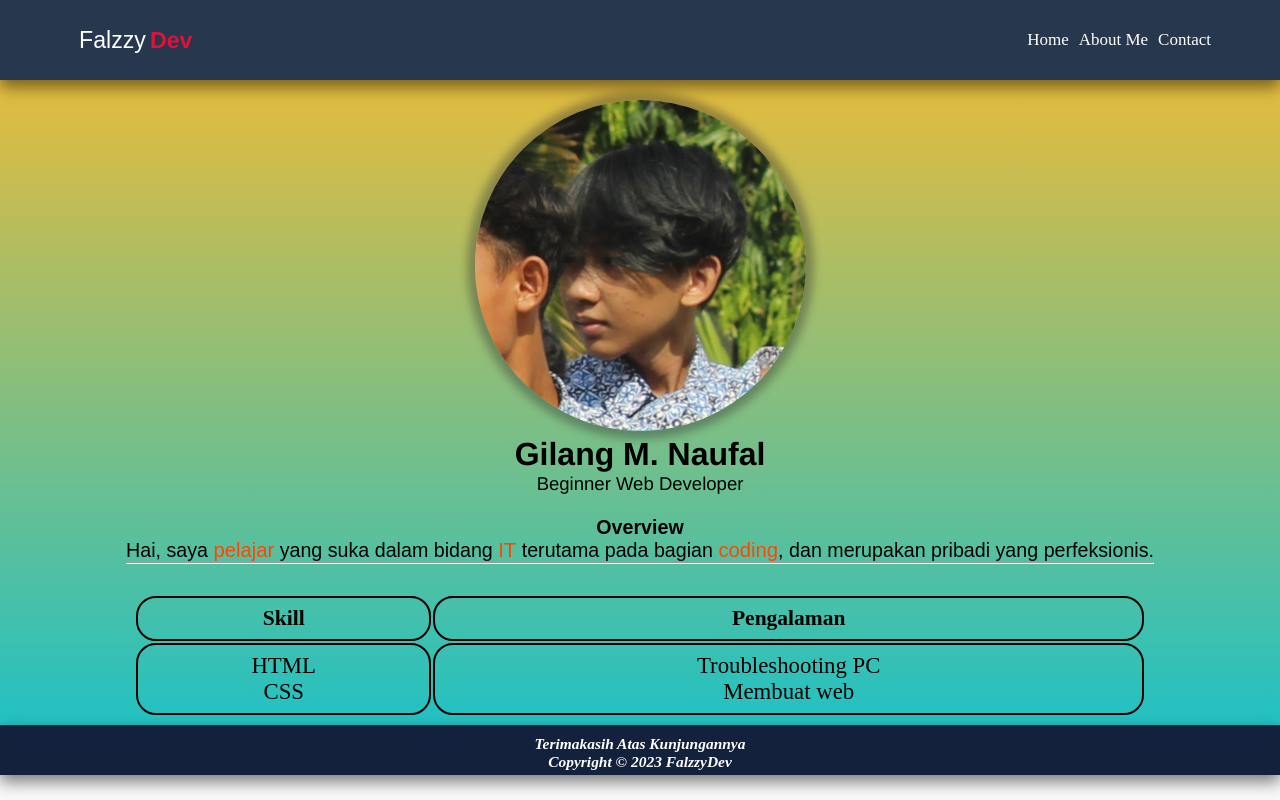
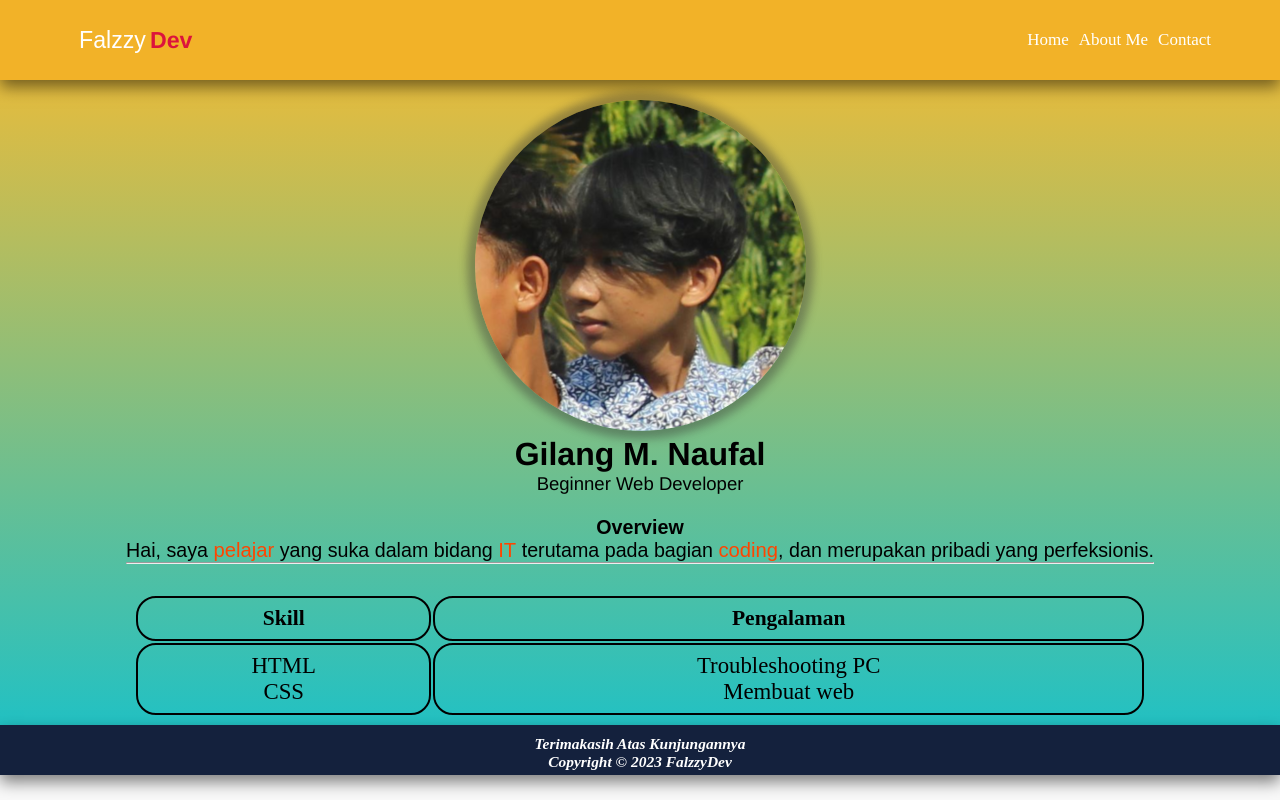
Before and after one commit to falzzy51/biodataa, a plain HTML site: page index.html in a window 1280 px wide. Drawn offline with Linux system fonts and the light colour scheme.

Commit message:
Update style.css

```diff
--- a/style.css
+++ b/style.css
@@ -35,7 +35,7 @@ span{
     width: 100%;
     height: 80px;
     position: fixed;
-    background-color: #27374D;
+    background-color: #f2b228;
     /* background-image: linear-gradient(to bottom right, rgba(255, 255, 255, 1), #F3D250, #F3D250, #F3D250, rgba(0, 0, 0,0.5)); */
     box-shadow: 0 7px 15px rgba(0, 0, 0, 0.5);
     padding-right: 5%;
```
